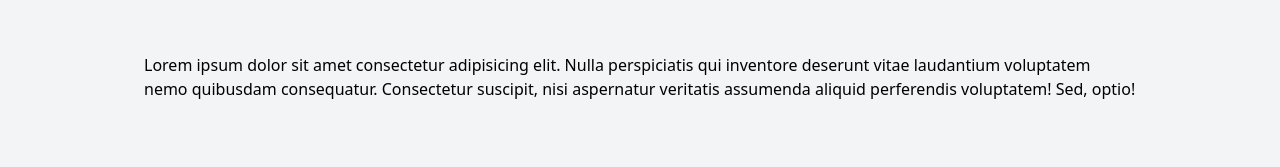
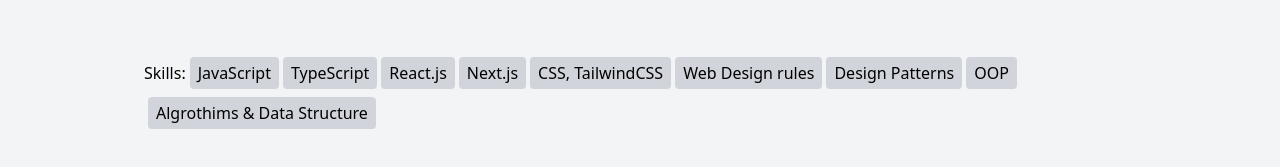
Before and after one commit to Ahmed-Abdella/My-Portfolio-Tailwind, a website: page index.html in a window 1280 px wide. Shown: the part 411-578 px from the top of the page. Drawn offline with Linux system fonts and the light colour scheme.

Commit message:
add the skills

```diff
--- a/index.html
+++ b/index.html
@@ -22,7 +22,9 @@
       </ul>
     </header>
     <main class="px-20">
-      <section class="grid grid-cols-2 gap-14 pt-20 pb-4">
+      <section
+        class="grid grid-cols-2 gap-14 pt-20 pb-4 items-center justify-center"
+      >
         <div class="flex flex-col items-start lg:col-span-2">
           <h1 class="text-5xl">
             <span class="block">Hello!,</span>
@@ -50,7 +52,7 @@
             ></a>
             <a href="https://github.com/Ahmed-Abdella"
               ><i
-                class="fa-brands fa-github hover:text-stone-500 transition duration-100"
+                class="fa-brands fa-github hover:text-black transition duration-100"
               ></i
             ></a>
             <a href="https://twitter.com/Ahmedabdella987"
@@ -62,7 +64,7 @@
         </div>
 
         <div
-          class="[&_img]:w-16 flex flex-col gap-2 items-center justify-center"
+          class="[&_img]:w-16 flex flex-col gap-2 items-center lg:col-span-2"
         >
           <div class="col-span-2">
             <img src="./images/react.svg" class="" />
@@ -80,10 +82,21 @@
           <div class="col-span-2"><img src="./images/next.svg" /></div>
         </div>
         <div class="col-span-2">
-          Lorem ipsum dolor sit amet consectetur adipisicing elit. Nulla
-          perspiciatis qui inventore deserunt vitae laudantium voluptatem nemo
-          quibusdam consequatur. Consectetur suscipit, nisi aspernatur veritatis
-          assumenda aliquid perferendis voluptatem! Sed, optio!
+          <div
+            class="flex items-center flex-wrap [&_span]:py-1 [&_span]:px-2 [&_span]:my-1 [&_span]:bg-gray-300 [&_span]:ml-1 [&_span]:rounded"
+          >
+            Skills:
+
+            <span>JavaScript</span>
+            <span>TypeScript</span>
+            <span>React.js</span>
+            <span>Next.js</span>
+            <span>CSS, TailwindCSS</span>
+            <span>Web Design rules</span>
+            <span>Design Patterns</span>
+            <span>OOP</span>
+            <span>Algrothims & Data Structure</span>
+          </div>
         </div>
       </section>
     </main>
```
Also changed, not shown: css/main.css.
